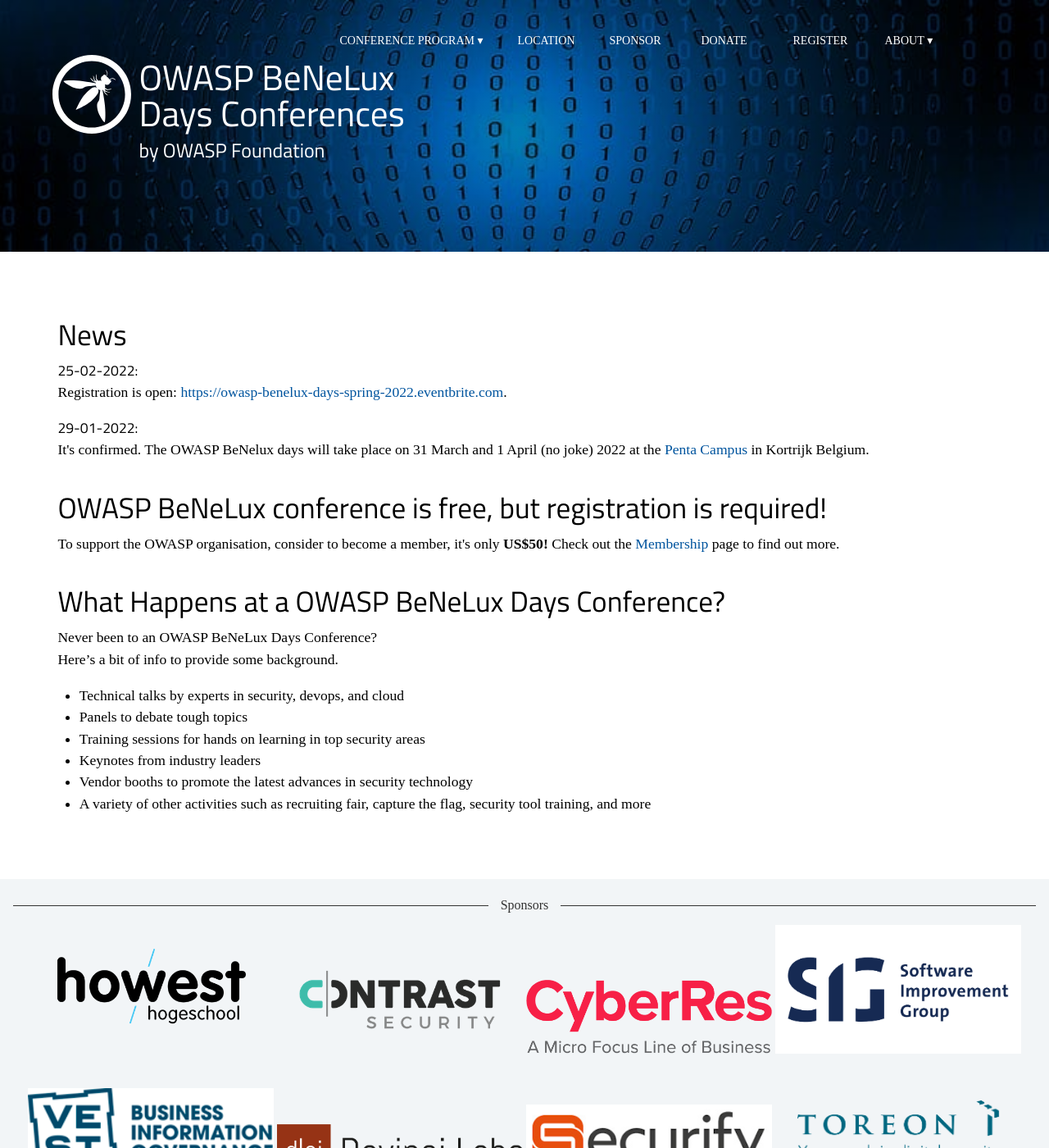
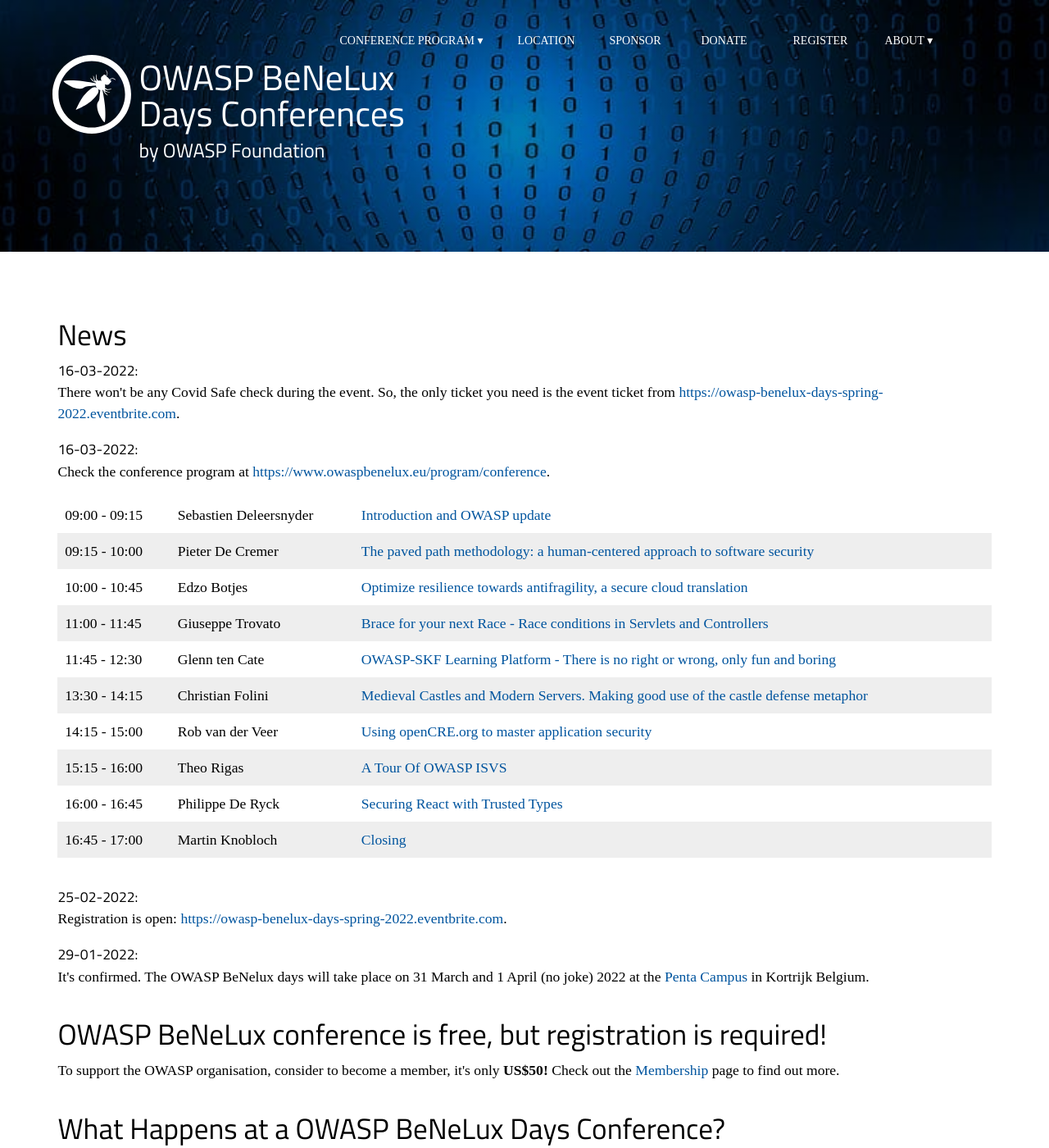
Before and after one commit to dm-17/Owasp-BeNeLux-Days-2021, a Jekyll site: the page built from index.html, in a window 1280 px wide and 1400 px high. Shown: the whole window at 82% size. Built offline with Jekyll 4.4.1, drawn with Linux system fonts in a browser that asks for light colours; some web fonts are replaced.

Commit message:
2 news items added and updated the conference program

```diff
--- a/_data/conference.yml
+++ b/_data/conference.yml
@@ -2,7 +2,7 @@
 
 - image   : pieter-de-cremer.jpg
   day     :
-  time    : 09:15 - 09:55
+  time    : 09:15 - 10:00
   name    : Pieter De Cremer
   bio     : >-
             Pieter De Cremer, a long-time security enthusiast, joined Secure Code Warrior as part of an internship in 2015. Over the next two years, he wrote more than 100 rules for Sensei, their flagship IDE security plugin, and was closely involved in the early designs of this tool.<br />
@@ -26,7 +26,7 @@
 
 - image   : edzo-botjes.jpg
   day     :
-  time    : 09:55 - 10:35
+  time    : 10:00 - 10:45
   name    : Edzo Botjes
   bio     : >-
             Edzo Botjes is Antifragility Architect at Xebia and in IT since 1991.<br />
@@ -44,7 +44,7 @@
 
 - image   : philippe-de-ryck.png
   day     :
-  time    : 15:55 - 16:35
+  time    : 16:00 - 16:45
   name    : Philippe De Ryck
   bio     : >-
             Philippe De Ryck helps developers protect companies through better web security. His Ph.D. in web security from KU Leuven lies at the basis of his exceptional knowledge of the security landscape. As the founder of Pragmatic Web Security, Philippe delivers security training and security consulting to companies worldwide. His online course platform allows anyone to learn complex security topics at their own pace. Philippe is a Google Developer Expert and an Auth0 Ambassador for his community contributions on the security of web applications and APIs.
@@ -58,7 +58,7 @@
 
 - image   : theo-rigas.png
   day     :
-  time    : 15:15 - 15:55
+  time    : 15:15 - 16:00
   name    : Theo Rigas
   bio     : >-
             Théo Rigas is a cyber security expert at NVISO, where he helps customers secure their products’ ecosystems on a daily basis. He has performed numerous IoT and embedded security assessments in many sectors, on devices including industrial routers, ISP equipment, medical connected devices, and physical security products. Théo also supports NVISO R&D by doing research in IoT testing methodology and tools. As part of his research activities, he contributes regularly to the OWASP ISVS.
@@ -72,7 +72,7 @@
 
 - image   : rob-van-der-veer.png
   day     :
-  time    : 14:20 - 15:00
+  time    : 14:15 - 15:00
   name    : Rob van der Veer
   bio     : >-
             Rob van der Veer has a 30 year background in building secure software and running software businesses. Cyber security and privacy have been constant themes in his career, from hacking into the British RAF in 1986, to building AI solutions for national security. At the Software Improvement Group, Rob established and leads the security & privacy practice. He is also involved in several standardisation initiatives (e.g. OWASP SAMM, ENISA, IEEE, ISO/IEC, CIP), and co-leads the OWASP integration project, with openCRE.org as key result.
@@ -86,7 +86,7 @@
 
 - image   : giuseppe-trovato.jpg
   day     :
-  time    : 11:30 - 12:10
+  time    : 11:00 - 11:45
   name    : Giuseppe Trovato
   bio     : >-
             Giuseppe has always been fascinated by many aspects of Information Security and chose to focus on software security when he joined Veracode in 2014. He has spent his time building stuff, helping developers with the identification of compensating controls and providing support for threat analysis and modelling, as well as breaking stuff performing penetration tests and playing with reverse engineering. He currently lives in London but he is a proud Sicilian, born on a sunny slope of Mount Etna.
@@ -101,7 +101,7 @@
 
 - image   : glenn-ten-cate.jpg
   day     :
-  time    : 13:00 - 13:40
+  time    : 11:45 - 12:30
   name    : Glenn ten Cate
   bio     : >-
             As a coder, hacker, speaker, trainer and security chapter leader employed at ING Belgium Glenn has over 15 years experience in the field of security.<br />
@@ -137,7 +137,7 @@
 
 - image   :
   day     :
-  time    : 16:35 - 16:50
+  time    : 16:45 - 17:00
   name    : Martin Knobloch
   bio     :
   title   : Closing
@@ -145,3 +145,18 @@
   feed    :
   url     :
   urltag  :
+
+- image   : christian-folini.jpeg
+  day     :
+  time    : 13:30 - 14:15
+  name    : Christian Folini
+  bio     : >-
+            Dr. Christian Folini is a Swiss security engineer and open source enthusiast. He brings 15 years of experience with ModSecurity configuration in high security environments, DDoS defense and threat modeling. Christian Folini is the author of the 2nd edition of the ModSecurity Handbook and the best known teacher on the subject. He co-leads the OWASP ModSecurity Core Rule Set project and serves as the program chair of the “Swiss Cyber Storm” conference.
+  title   : Medieval Castles and Modern Servers. Making good use of the castle defense metaphor
+  abstract: >-
+            We have been building castles and fortifications for thousands of years. Many of them were never breached. IT security, on the other hand, is a very young discipline where defense mechanisms have not really stood the test of time and breaches are happening every day.<br />
+            Looking at historical defense techniques and fortress architectures can therefore serve as an inspiration for strong IT security architectures. This presentation looks at agile and flexible defenses, layered security and whitelisting. None of these concepts are entirely new to the IT security industry. But implementations usually stop with the buzzword or at the network level. This talk brings evidence for the effectiveness of the concepts across the centuries and hopes to help them achieve a breakthrough on all levels.<br />
+            Furthermore, the talk educates the audience about medieval castles and how the metaphor can be put to use when explaining complicated IT security concepts to non-technical audiences. Again, the metaphor is not new, but people are usually only scratching the surface when they talk of medieval castles and modern servers.
+  feed    :
+  url     :
+  urltag  :
--- a/_data/news.yml
+++ b/_data/news.yml
@@ -1,3 +1,60 @@
+- date : 16-03-2022
+  text : There won't be any Covid Safe check during the event. So, the only ticket you need is the event ticket from <a href="https://owasp-benelux-days-spring-2022.eventbrite.com">https://owasp-benelux-days-spring-2022.eventbrite.com</a>.
+- date : 16-03-2022
+  text : >-
+         Check the conference program at <a href="/program/conference/">https://www.owaspbenelux.eu/program/conference</a>.
+         <table>
+           <tr>
+             <td>09:00 - 09:15</td>
+             <td>Sebastien Deleersnyder</td>
+             <td><a href="/program/conference/#Sebastien-Deleersnyder">Introduction and OWASP update</a></td>
+           </tr>
+           <tr>
+             <td>09:15 - 10:00</td>
+             <td>Pieter De Cremer</td>
+             <td><a href="/program/conference/#Pieter-De-Cremer">The paved path methodology&#58; a human-centered approach to software security</a></td>
+           </tr>
+           <tr>
+             <td>10:00 - 10:45</td>
+             <td>Edzo Botjes</td>
+             <td><a href="/program/conference/#Edzo-Botjes">Optimize resilience towards antifragility, a secure cloud translation</a></td>
+           </tr>
+           <tr>
+             <td>11:00 - 11:45</td>
+             <td>Giuseppe Trovato</td>
+             <td><a href="/program/conference/#Giuseppe-Trovato">Brace for your next Race - Race conditions in Servlets and Controllers</a></td>
+           </tr>
+           <tr>
+             <td>11:45 - 12:30</td>
+             <td>Glenn ten Cate</td>
+             <td><a href="/program/conference/#Glenn-ten-Cate">OWASP-SKF Learning Platform - There is no right or wrong, only fun and boring</a></td>
+           </tr>
+           <tr>
+             <td>13:30 - 14:15</td>
+             <td>Christian Folini</td>
+             <td><a href="/program/conference/#Christian-Folini">Medieval Castles and Modern Servers. Making good use of the castle defense metaphor</a></td>
+           </tr>
+           <tr>
+             <td>14:15 - 15:00</td>
+             <td>Rob van der Veer</td>
+             <td><a href="/program/conference/#Rob-van-der-Veer">Using openCRE.org to master application security</a></td>
+           </tr>
+           <tr>
+             <td>15:15 - 16:00</td>
+             <td>Theo Rigas</td>
+             <td><a href="/program/conference/#Theo-Rigas">A Tour Of OWASP ISVS</a></td>
+           </tr>
+           <tr>
+             <td>16:00 - 16:45</td>
+             <td>Philippe De Ryck</td>
+             <td><a href="/program/conference/#Philippe-De-Ryck">Securing React with Trusted Types</a></td>
+           </tr>
+           <tr>
+             <td>16:45 - 17:00</td>
+             <td>Martin Knobloch</td>
+             <td><a href="/program/conference/#Martin-Knobloch">Closing</a></td>
+           </tr>
+         </table>
 - date : 25-02-2022
   text : Registration is open&#58; <a href="https://owasp-benelux-days-spring-2022.eventbrite.com">https://owasp-benelux-days-spring-2022.eventbrite.com</a>.
 - date : 29-01-2022
```
Also changed, not shown: program/conference-small.md (added, +24 -0 lines), assets/images/conference/christian-folini.jpeg (added).
